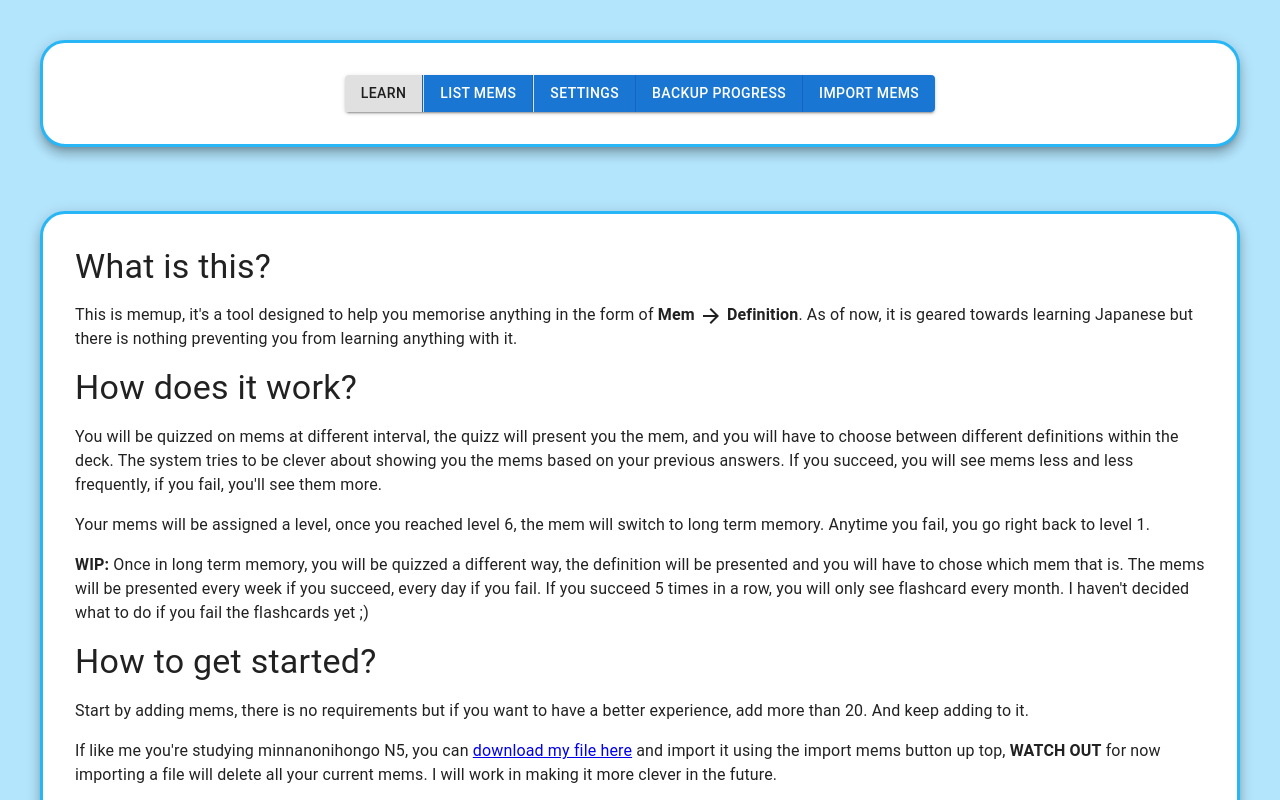
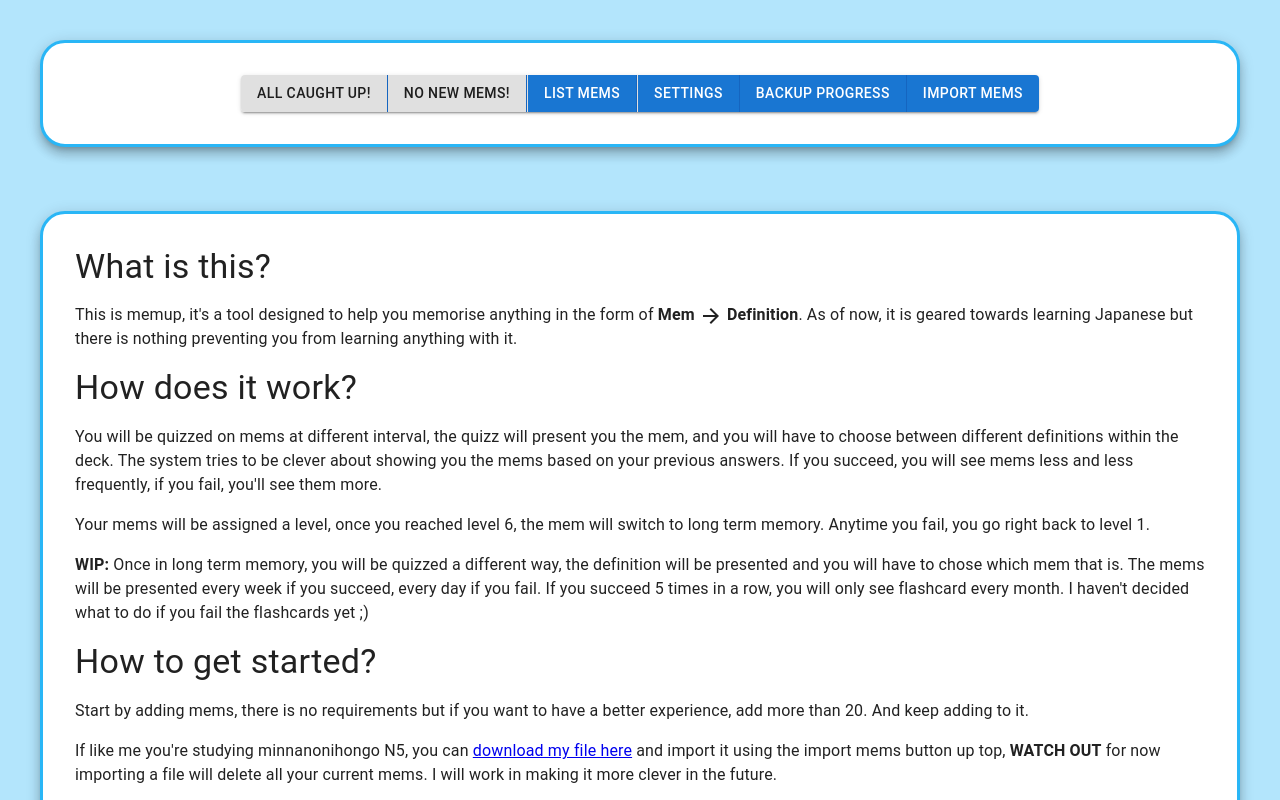
Before and after one commit to PiTiLeZarD/memup, a React (Vite) app: page /mems/1 in a window 1280 px wide. Shown: the top 800 px of the page. Built offline with nearby package versions, Linux system fonts and the light colour scheme.

Commit message:
Main buttons are now Revise/Learn so I can keep adding more without having to mess up my learning schedule

```diff
--- a/src/pages/HomePage.tsx
+++ b/src/pages/HomePage.tsx
@@ -18,7 +18,7 @@ import {
 } from "@mui/material";
 
 import { ImportMemsDialog } from "../ImportMemsDialog";
-import { levelGapMap, memDeck } from "../lib";
+import { levelGapMap } from "../lib";
 import { useStore } from "../store";
 import { ContentBox } from "./ContentBox";
 
@@ -35,12 +35,20 @@ export type HomePageComponent = React.FunctionComponent<HomePageProps>;
 export const HomePage: HomePageComponent = (): JSX.Element => {
     const [importOpen, setImportOpen] = useState<boolean>(false);
     const setLearnContext = useStore(({ setLearnContext }) => setLearnContext);
-    const memsAvailable = memDeck(useStore(({ mems }) => mems)).length;
+    const { learnNewCount } = useStore(({ settings }) => settings);
+    const mems = useStore(({ mems }) => mems);
+    const reviseMems = mems.filter((m) => !!m.checks.length);
+    const learnMems = mems.filter((m) => !m.checks.length);
 
     const navigate = useNavigate();
 
+    const handleRevise = () => {
+        setLearnContext(reviseMems);
+        navigate("/learn");
+    };
+
     const handleLearn = () => {
-        setLearnContext([]);
+        setLearnContext(learnMems.slice(0, learnNewCount));
         navigate("/learn");
     };
 
@@ -50,15 +58,20 @@ export const HomePage: HomePageComponent = (): JSX.Element => {
                 <ImportMemsDialog open={importOpen} onClose={() => setImportOpen(false)} />
 
                 <Stack>
-                    {memsAvailable > 0 && (
-                        <Typography variant="h6" sx={{ textAlign: "center" }}>
-                            {memsAvailable} mems for you to review
-                        </Typography>
-                    )}
                     <Box sx={{ textAlign: "center" }}>
                         <ButtonGroup variant="contained">
-                            <Button color={memsAvailable > 0 ? "primary" : "inherit"} onClick={handleLearn}>
-                                Learn
+                            <Button color={reviseMems.length > 0 ? "primary" : "inherit"} onClick={handleRevise}>
+                                {reviseMems.length > 0 ? `Revise ${reviseMems.length} mems` : "All caught up!"}
+                            </Button>
+                            <Button
+                                color={learnMems.length > learnNewCount ? "primary" : "inherit"}
+                                onClick={handleLearn}
+                            >
+                                {learnMems.length > learnNewCount
+                                    ? `Learn new mems`
+                                    : learnMems.length > 0
+                                    ? "Not enough new mems!"
+                                    : "No new mems!"}
                             </Button>
                             <Divider orientation="vertical" flexItem />
                             <Button onClick={() => navigate("/mems")}>List Mems</Button>
--- a/src/pages/SettingsPage.tsx
+++ b/src/pages/SettingsPage.tsx
@@ -83,7 +83,15 @@ export const SettingsPage: SettingsPageComponent = (): JSX.Element => {
                     inputProps={{ inputMode: "numeric", pattern: "[0-9]*" }}
                     onChange={(ev) => set({ countdownSeconds: parseInt(ev.target.value) })}
                 />
-
+                <Divider />
+                <Typography variant="h6">Learn new mems</Typography>
+                <TextField
+                    label="Count"
+                    value={settings.learnNewCount}
+                    helperText="at a time"
+                    inputProps={{ inputMode: "numeric", pattern: "[0-9]*" }}
+                    onChange={(ev) => set({ learnNewCount: parseInt(ev.target.value) })}
+                />
                 <Divider />
                 <Typography variant="h6">Storage used:</Typography>
                 <LinearProgress color="error" variant="determinate" sx={{ height: "2em" }} value={storageSpaceUsed()} />
--- a/src/store.ts
+++ b/src/store.ts
@@ -7,6 +7,7 @@ export type AppSettings = {
     furiganaMode: "Romaji" | "Furigana" | "Kanji" | "Hiragana";
     countdownSeconds: number;
     kanjiDefSource: "jisho.org" | "classic.jisho.org";
+    learnNewCount: number;
 };
 
 export type MemQuizzAnswer = {
@@ -62,6 +63,7 @@ const InitialState: StorePropsType = {
         furiganaMode: "Furigana",
         countdownSeconds: 10,
         kanjiDefSource: "jisho.org",
+        learnNewCount: 20,
     },
 };
 
```
